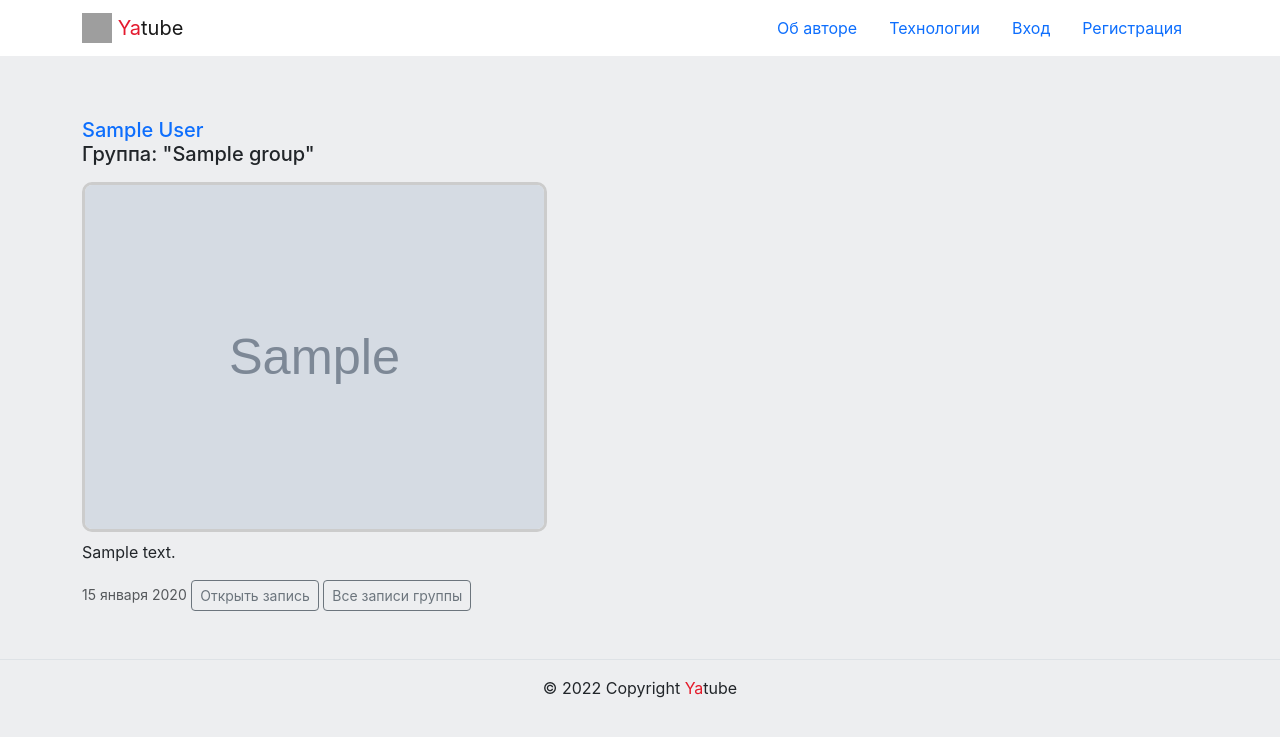
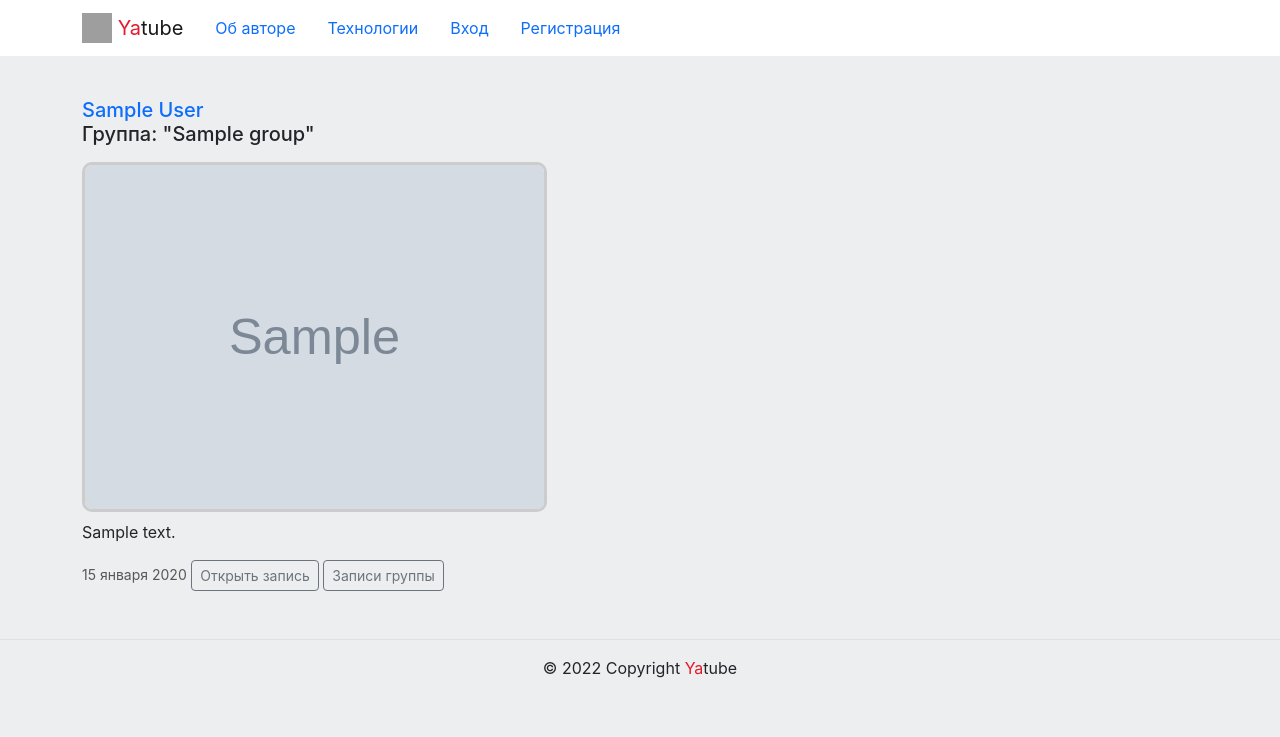
Before and after one commit to DoDmAnat/hw05_final, a Django app: page / in a window 1280 px wide. Shown: the top 737 px of the page. Run offline with Django 3.2, Linux system fonts and the light colour scheme; tables that the repository leaves empty hold one stand-in row (values such as "Sample post"); grey boxes marked "Sample" are stand-in pictures; some libraries are stand-ins or nearby versions; grey boxes are pictures that could not be loaded.

Commit message:
Nav and 404

```diff
--- a/yatube/templates/base.html
+++ b/yatube/templates/base.html
@@ -13,6 +13,9 @@
   <link href="https://cdn.jsdelivr.net/npm/bootstrap@5.0.2/dist/css/bootstrap.min.css"
         rel="stylesheet" integrity="sha384-EVSTQN3/azprG1Anm3QDgpJLIm9Nao0Yz1ztcQTwFspd3yD65VohhpuuCOmLASjC"
         crossorigin="anonymous">
+  <script src="https://cdn.jsdelivr.net/npm/bootstrap@5.0.2/dist/js/bootstrap.bundle.min.js"
+          integrity="sha384-MrcW6ZMFYlzcLA8Nl+NtUVF0sA7MsXsP1UyJoMp4YLEuNSfAP+JcXn/tWtIaxVXM"
+          crossorigin="anonymous"></script>
   <link rel="stylesheet" href="{% static 'css/bootstrap.min.css' %}">
   <style>
       *,
@@ -100,17 +103,7 @@
     {% block title %} Что у вас здесь происходит? {% endblock %}
   </title>
 </head>
-<body style="background-color: #edeef0; padding-top: 70px;">
-<link rel="stylesheet" href="{% static 'js/bootstrap.bundle.min.js' %}">
-<script src="https://cdn.jsdelivr.net/npm/bootstrap@5.2.0-beta1/dist/js/bootstrap.bundle.min.js"
-        integrity="sha384-pprn3073KE6tl6bjs2QrFaJGz5/SUsLqktiwsUTF55Jfv3qYSDhgCecCxMW52nD2"
-        crossorigin="anonymous"></script>
-<script src="https://cdn.jsdelivr.net/npm/@popperjs/core@2.11.5/dist/umd/popper.min.js"
-        integrity="sha384-Xe+8cL9oJa6tN/veChSP7q+mnSPaj5Bcu9mPX5F5xIGE0DVittaqT5lorf0EI7Vk"
-        crossorigin="anonymous"></script>
-<script src="https://cdn.jsdelivr.net/npm/bootstrap@5.2.0-beta1/dist/js/bootstrap.min.js"
-        integrity="sha384-kjU+l4N0Yf4ZOJErLsIcvOU2qSb74wXpOhqTvwVx3OElZRweTnQ6d31fXEoRD1Jy"
-        crossorigin="anonymous"></script>
+<body style="background-color: #edeef0; padding-top: 50px;">
 <header>
   {% include 'includes/header.html' %}
 </header>
--- a/yatube/templates/includes/article.html
+++ b/yatube/templates/includes/article.html
@@ -20,15 +20,15 @@
 </p>
 <div class="text-muted">
   <small>{{ post.pub_date|date:'d E Y' }}</small>
-  <button type="button" class="btn btn-outline-secondary btn-sm" style="float:center;">
+  <button type="button" class="btn btn-outline-secondary btn-sm" style="float: none">
     <a class="nav-link" href="{% url "posts:post_detail" post.id %}">
       Открыть запись
     </a>
   </button>
   {% if post.group %}
-    <button type="button" class="btn btn-outline-secondary btn-sm" style="float:center;">
+    <button type="button" class="btn btn-outline-secondary btn-sm" style="float: none">
       <a class="nav-link" href="{% url 'posts:group_list' post.group.slug %}">
-        Все записи группы
+        Записи группы
       </a>
     </button>
   {% endif %}
--- a/yatube/templates/includes/header.html
+++ b/yatube/templates/includes/header.html
@@ -1,13 +1,18 @@
 {% load static %}
 <header>
-  <nav class="navbar fixed-top navbar-light" style="background-color: #fff">
-    <div class="container">
+  <nav class="navbar navbar-expand-lg fixed-top navbar-light" style="background-color: #fff">
+    <div class="container-md">
       <a class="navbar-brand" href="{% url 'posts:index' %}">
         <img src="{% static 'img/logo.png' %}" width="30" height="30" class="d-inline-block align-top" alt="">
         <span style="color:rgb(228, 26, 46)">Ya</span>tube
       </a>
+      <button class="navbar-toggler" type="button" data-bs-toggle="collapse" data-bs-target="#navbarNavDropdown"
+              aria-controls="navbarNavDropdown" aria-expanded="false" aria-label="Переключатель навигации">
+        <span class="navbar-toggler-icon"></span>
+      </button>
+      <div class="collapse navbar-collapse" id="navbarNavDropdown">
+        {% with request.resolver_match.view_name as view_name %}
           <ul class="nav nav-pills">
-        {% with request.resolver_match.view_name as view_name %}
             <li class="nav-item">
               <a class="nav-link {% if view_name  == 'about:author_page' %}active{% endif %}"
                  href="{% url 'about:author_page' %}"
@@ -59,8 +64,9 @@
                 </a>
               </li>
             {% endif %}
+          </ul>
         {% endwith %}
-      </ul>
+      </div>
     </div>
   </nav>
 </header>
--- a/yatube/yatube/settings.py
+++ b/yatube/yatube/settings.py
@@ -29,6 +29,8 @@ ALLOWED_HOSTS = [
     '127.0.0.1',
     '[::1]',
     'testserver',
+    'www.dodmanat.pythonanywhere.com',
+    'dodmanat.pythonanywhere.com',
 ]
 
 # Application definition
```
Also changed, not shown: yatube/templates/core/404.html (+28 -7 lines), yatube/templates/posts/post_detail.html (+7 -4 lines). Lines whose indentation alone changed are shown as unchanged.
